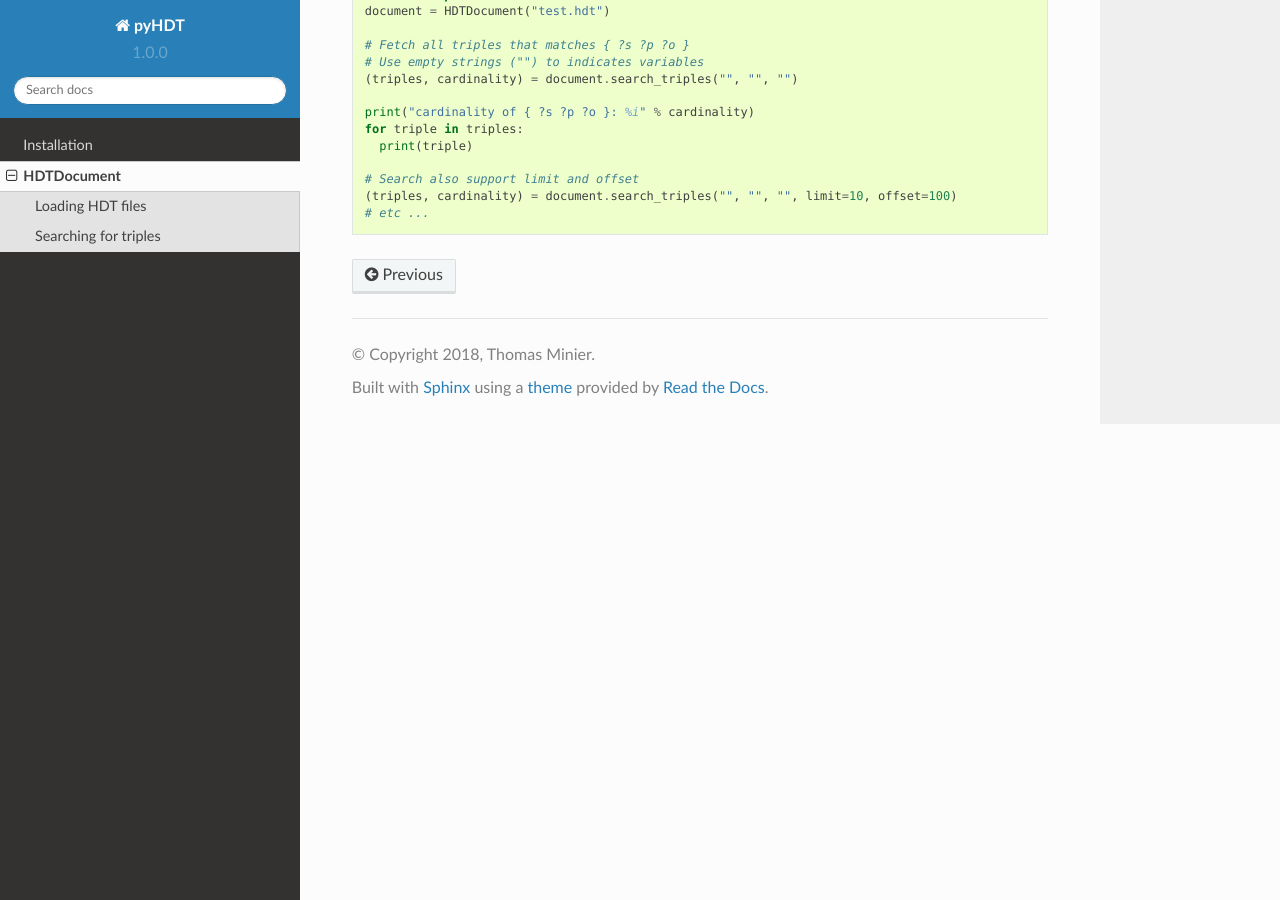
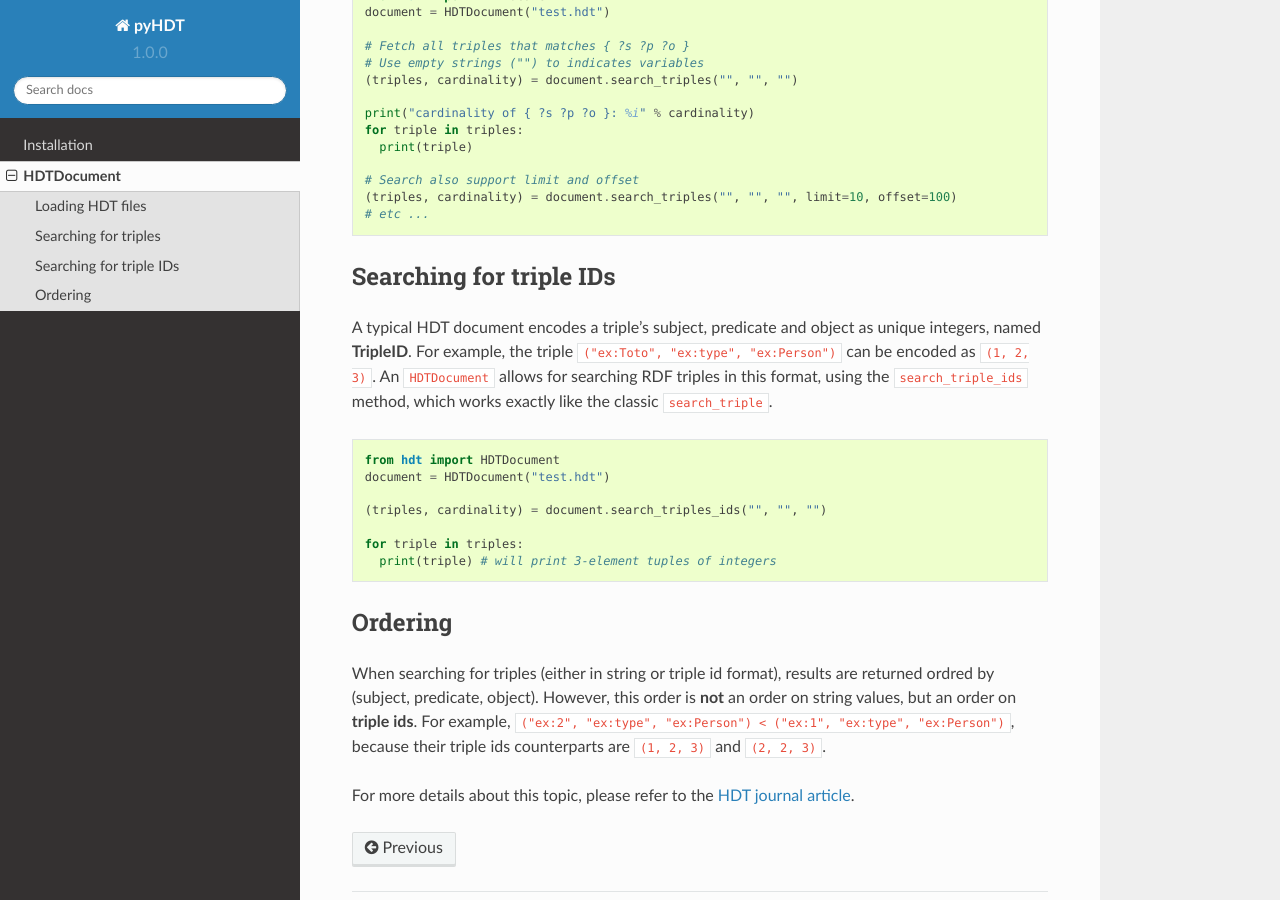
Before and after one commit to RDFLib/rdflib-hdt, a Sphinx documentation site: the page built from docs/source/hdtdocument.rst, in a window 1280 px wide and 900 px high, scrolled down 845 px. Built offline with Sphinx 7.4.7 and the Read the Docs theme 2.0.0, drawn with Linux system fonts in a browser that asks for light colours.

Commit message:
a bit more doc

```diff
--- a/docs/source/hdtdocument.rst
+++ b/docs/source/hdtdocument.rst
@@ -4,7 +4,7 @@ HDTDocument
 Loading HDT files
 ^^^^^^^^^^^^^^^^^
 
-The main class for manipulating HDT Dicument using pyHDT is `HDTDocument`.
+The main class for manipulating HDT Dicument using pyHDT is ``HDTDocument``.
 Upon creation, it search for an index file in the same dicrectory than the HDT file you wish to load.
 
 For example, if you load a file */home/awesome-user/test.hdt*, HDTDocument will look for the index file
@@ -49,3 +49,30 @@ It returns a 2-element tuple, with an *iterator* over the matching RDF triples a
   # Search also support limit and offset
   (triples, cardinality) = document.search_triples("", "", "", limit=10, offset=100)
   # etc ...
+
+Searching for triple IDs
+^^^^^^^^^^^^^^^^^^^^^^^^^
+
+A typical HDT document encodes a triple's subject, predicate and object as unique integers, named **TripleID**.
+For example, the triple ``("ex:Toto", "ex:type", "ex:Person")`` can be encoded as ``(1, 2, 3)``.
+An ``HDTDocument`` allows for searching RDF triples in this format, using the ``search_triple_ids`` method, which works exactly like the classic ``search_triple``.
+
+.. code-block:: python
+
+  from hdt import HDTDocument
+  document = HDTDocument("test.hdt")
+
+  (triples, cardinality) = document.search_triples_ids("", "", "")
+
+  for triple in triples:
+    print(triple) # will print 3-element tuples of integers
+
+Ordering
+^^^^^^^^^^^
+
+When searching for triples (either in string or triple id format), results are returned ordred by (subject, predicate, object).
+However, this order is **not** an order on string values, but an order on **triple ids**.
+For example, ``("ex:2", "ex:type", "ex:Person") < ("ex:1", "ex:type", "ex:Person")``,
+because their triple ids counterparts are ``(1, 2, 3)`` and ``(2, 2, 3)``.
+
+For more details about this topic, please refer to the `HDT journal article <http://www.imap.websemanticsjournal.org/preprints/index.php/ps/article/viewFile/328/333>`_.
```
